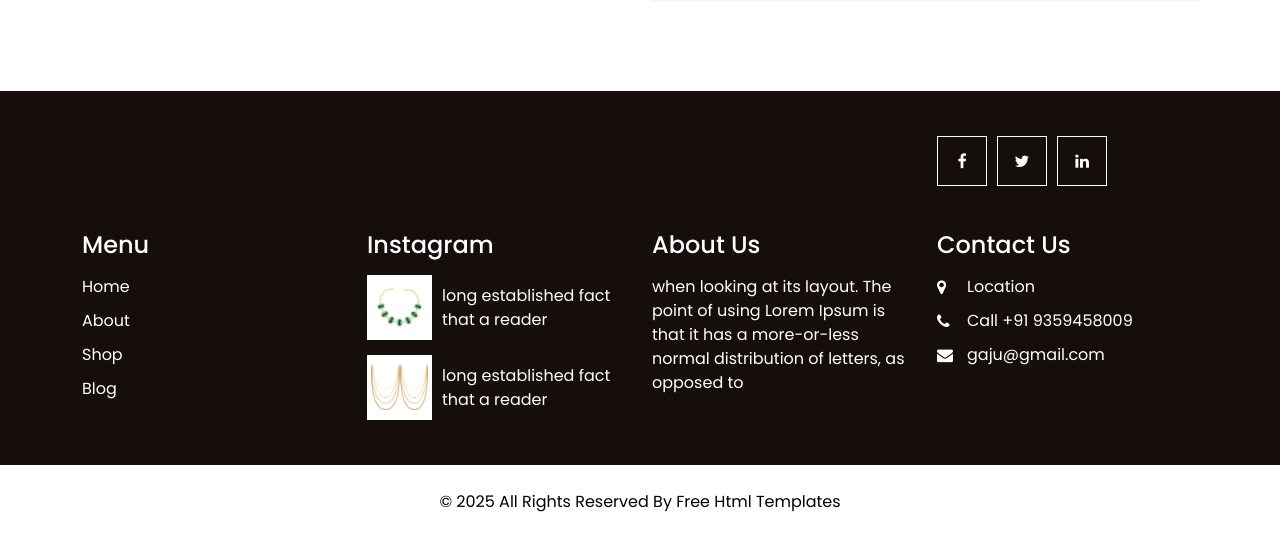
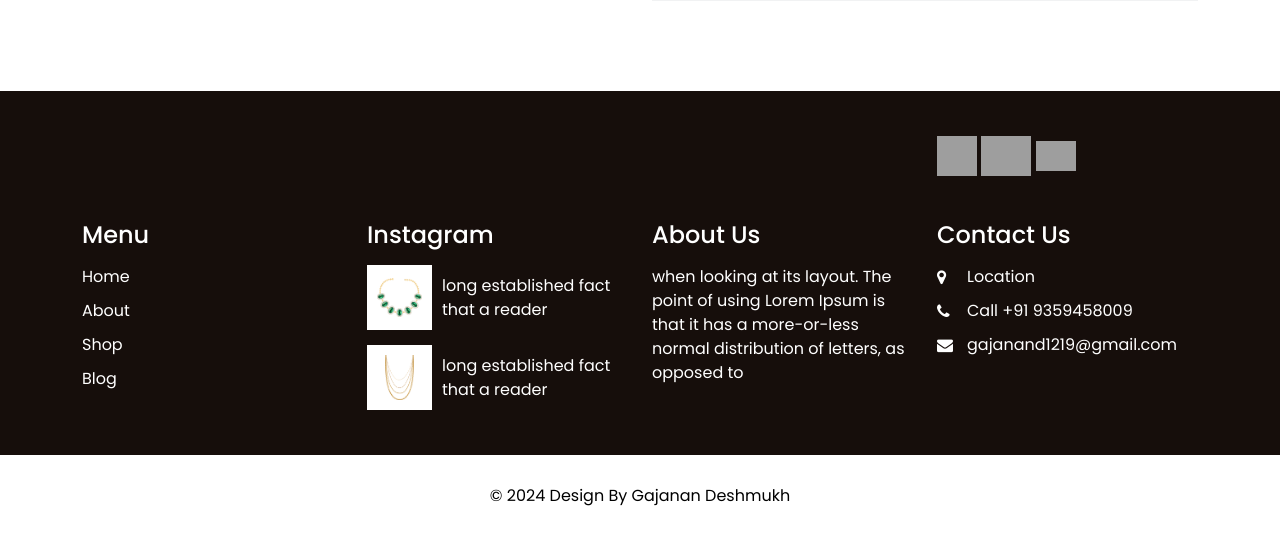
Before and after one commit to Gajanand1219/Online-Jewellery-Booking-Website-, a Flask app: page /blog in a window 1280 px wide. Shown: the part 1454-1993 px from the top of the page. After the commit the page ends 1960 px from the top, so only its background shows below. Run offline with Flask 3, Linux system fonts and the light colour scheme; some libraries are stand-ins or nearby versions; grey boxes are pictures that could not be loaded.

Commit message:
Update blog.html
Signed-off-by: Gajanan Deshmukh  <159412495+Gajanand1219@users.noreply.github.com>

```diff
--- a/templates/blog.html
+++ b/templates/blog.html
@@ -178,16 +178,17 @@
         </div>
         <div class="col-md-4 col-lg-3">
 
-          <div class="social_box">
-            <a href="">
-              <i class="fa fa-facebook" aria-hidden="true"></i>
-            </a>
-            <a href="">
-              <i class="fa fa-twitter" aria-hidden="true"></i>
-            </a>
-            <a href="">
-              <i class="fa fa-linkedin" aria-hidden="true"></i>
-            </a>
+          <div class="">
+            <a href="https://www.instagram.com/gajanandeshmukh5823/" target="blank"> <img align="center" src="https://raw.githubusercontent.com/rahuldkjain/github-profile-readme-generator/master/src/images/icons/Social/instagram.svg" alt="Instagram" height="40" width="40" /></a>
+
+            <a href="https://wa.me/9359458009" target="_blank">
+              <img align="center" src="https://upload.wikimedia.org/wikipedia/commons/6/6b/WhatsApp.svg" alt="WhatsApp" height="40" width="50" />
+          </a>
+
+          <a href="https://www.linkedin.com/in/gajanan-deshmukh-0771a5250/" target="_blank">
+            <img align="center" src="https://raw.githubusercontent.com/rahuldkjain/github-profile-readme-generator/master/src/images/icons/Social/linked-in-alt.svg" alt="LinkedIn" height="30" width="40" />
+        </a>
+
           </div>
         </div>
       </div>
@@ -214,7 +215,6 @@
               <div class="img-box">
               <img src="{{ url_for('static', filename='images/p1.png') }}" alt="Image 1">
 
-
               </div>
               <p>
                 long established fact that a reader
@@ -222,7 +222,6 @@
             </div>
             <div class="insta_box">
               <div class="img-box">
-                <img src="images/p2.png" alt="">
               <img src="{{ url_for('static', filename='images/p2.png') }}" alt="Image 1">
 
               </div>
@@ -259,10 +258,10 @@
                 Call +91 9359458009
               </span>
             </a>
-            <a href="">
+            <a href="mailto:your-email@example.com">
               <i class="fa fa-envelope"></i>
               <span>
-                gaju@gmail.com
+                gajanand1219@gmail.com
               </span>
             </a>
           </div>
@@ -276,13 +275,12 @@
 
   <!-- footer section -->
   <footer class="footer_section">
-    <div class="container">
-      <p>
-        &copy; <span id="displayYear"></span> All Rights Reserved By
-        <a href="https://github.com/Gajanand1219/Language-Detection-and-Text-Comparison-Application">Free Html Templates</a>
-      </p>
-    </div>
+    <div class="text-center mt-1">
+      <a href="https://gajanand1219.github.io/portfolio/"> <p>© 2024 Design By Gajanan Deshmukh</p></a>
+   </div>
+
   </footer>
+
   <!-- footer section -->
 
 
```
